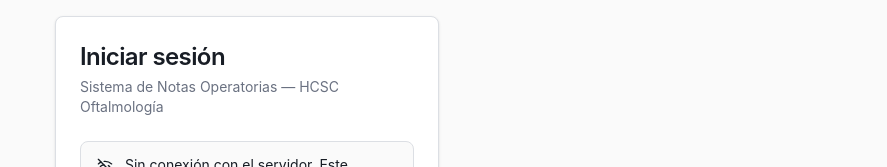
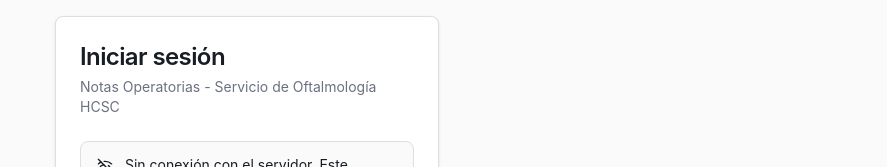
Before and after one commit to JoJoWitness/Servicio_Comunitario, a React (Vite) app in the folder frontend/: page /login in a window 1280 px wide. Shown: the top 167 px of the page, without its empty margins (393-1280 px from the left). Built offline with nearby package versions, Linux system fonts and the light colour scheme; no server answers.

Commit message:
Cambiado el nombre

```diff
--- a/frontend/index.html
+++ b/frontend/index.html
@@ -1,10 +1,14 @@
 <!doctype html>
-<html lang="en">
+<html lang="es">
   <head>
     <meta charset="UTF-8" />
-    <link rel="icon" type="image/svg+xml" href="/vite.svg" />
+    <link rel="icon" type="image/svg+xml" href="/logo-servicio.svg" />
     <meta name="viewport" content="width=device-width, initial-scale=1.0" />
-    <title>Tauri + React + Typescript</title>
+    <title>Notas Operatorias - Servicio de Oftalmología HCSC</title>
+    <meta
+      name="description"
+      content="Registro de notas operatorias del Servicio de Oftalmología del Hospital Central de San Cristóbal."
+    />
   </head>
 
   <body>
--- a/frontend/src/features/auth/LoginPage.tsx
+++ b/frontend/src/features/auth/LoginPage.tsx
@@ -161,7 +161,7 @@
           <CardHeader className="space-y-1">
             <CardTitle className="text-2xl">Iniciar sesión</CardTitle>
             <CardDescription>
-              Sistema de Notas Operatorias — HCSC Oftalmología
+              Notas Operatorias - Servicio de Oftalmología HCSC
             </CardDescription>
           </CardHeader>
           <CardContent>
```
Also changed, not shown: frontend/public/logo-servicio.svg (added).
